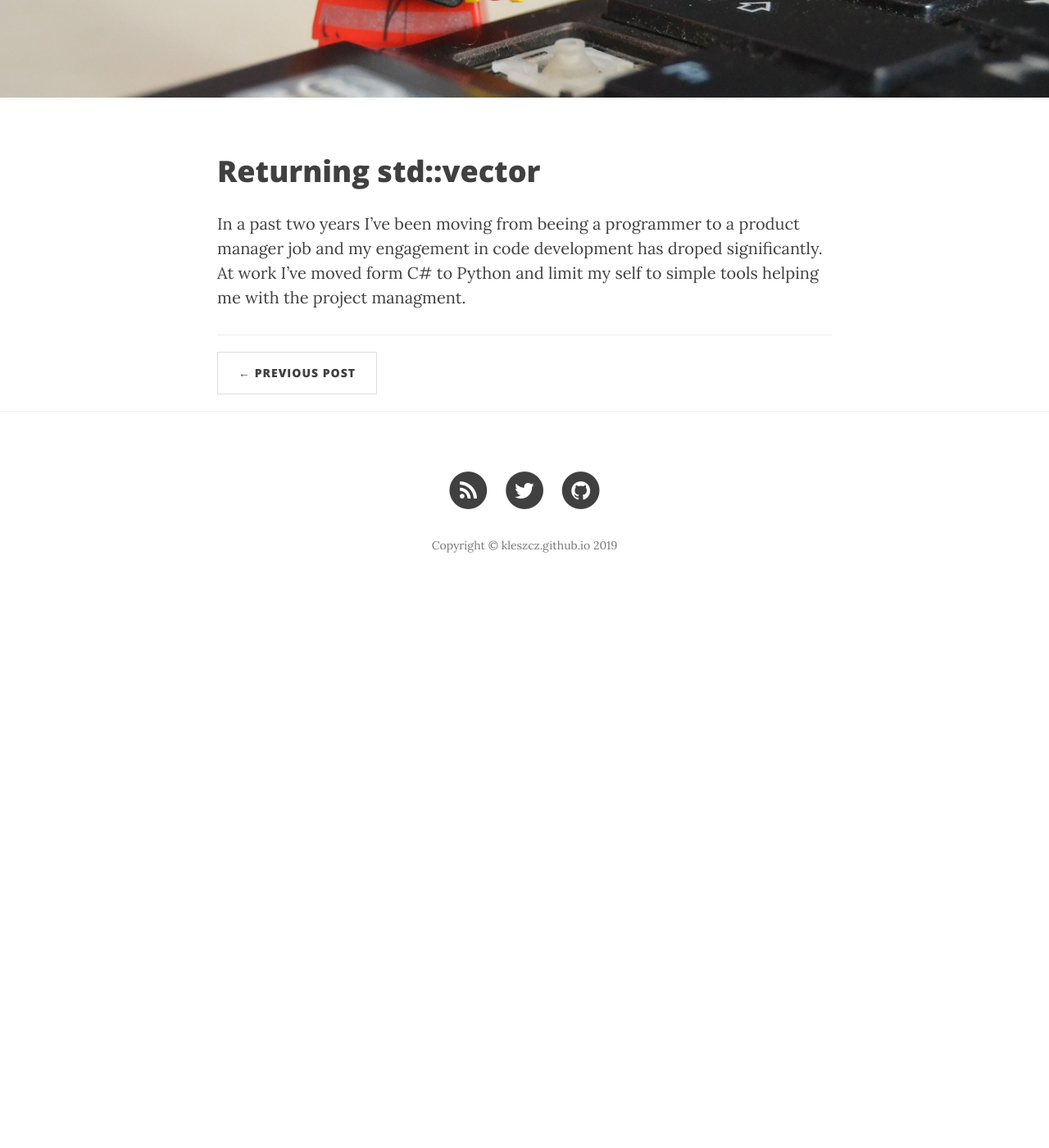
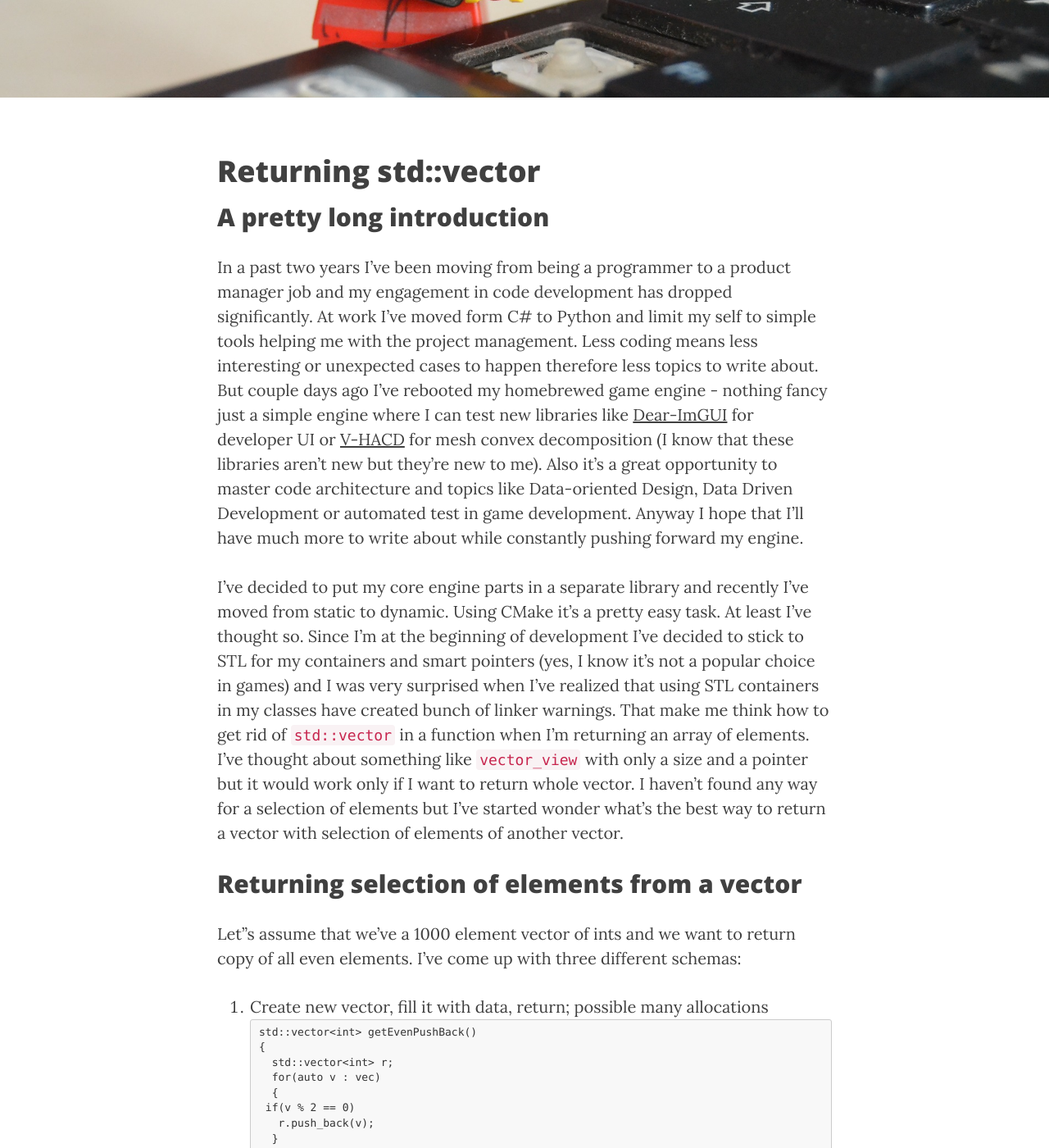
Before and after one commit to kleszcz/blog, a Jekyll site: the page built from _posts/2019-02-18-returning-vector.md, in a window 1280 px wide and 1400 px high, scrolled down 294 px. Shown: the whole window at 82% size. Built offline with Jekyll 4.4.1, drawn with Linux system fonts in a browser that asks for light colours; nearby versions of some CDN libraries; our own code applies the rules of GitHub Pages for plain Markdown files; before the commit the page ends 1035 px from its top, so only the background shows below that; some of the changed text lies outside the part shown.

Commit message:
2019-02-18-post

````diff
--- a/_posts/2019-02-18-returning-vector.md
+++ b/_posts/2019-02-18-returning-vector.md
@@ -1,5 +1,65 @@
 # Returning std::vector
 
-In a past two years I've been moving from beeing a programmer to a product manager job
-and my engagement in code development has droped significantly.
-At work I've moved form C# to Python and limit my self to simple tools helping me with the project managment.
+## A pretty long introduction
+
+In a past two years I've been moving from being a programmer to a product manager job
+and my engagement in code development has dropped significantly.
+At work I've moved form C# to Python and limit my self to simple tools helping me with the project management.
+Less coding means less interesting or unexpected cases to happen therefore less topics to write about. But couple days ago I've rebooted my homebrewed game engine - nothing fancy just a simple engine where I can test new libraries like [Dear-ImGUI](https://github.com/ocornut/imgui) for developer UI or [V-HACD](https://github.com/kmammou/v-hacd) for mesh convex decomposition (I know that these libraries aren't new but they're new to me). Also it's a great opportunity to master code architecture and topics like Data-oriented Design, Data Driven Development or automated test in game development. Anyway I hope that I'll have much more to write about while constantly pushing forward my engine.
+
+I've decided to put my core engine parts in a separate library and recently I've moved from static to dynamic. Using CMake it's a pretty easy task. At least I've thought so. Since I'm at the beginning of development I've decided to stick to STL for my containers and smart pointers (yes, I know it's not a popular choice in games) and I was very surprised when I've realized that using STL containers in my classes have created bunch of linker warnings. That make me think how to get rid of ```std::vector``` in a function when I'm returning an array of elements. I've thought about something like ```vector_view``` with only a size and a pointer but it would work only if I want to return whole vector. I haven't found any way for a selection of elements but I've started wonder what's the best way to return a vector with selection of elements of another vector.
+
+## Returning selection of elements from a vector
+Let''s assume that we've a 1000 element vector of ints and we want to return copy of all even elements. I've come up with three different schemas:
+
+1. Create new vector, fill it with data, return; possible many allocations
+``` C++
+std::vector<int> getEvenPushBack()
+{
+  std::vector<int> r;
+  for(auto v : vec)
+  {
+    if(v % 2 == 0)
+      r.push_back(v);
+  }
+  return r;
+}
+```
+2. Preallocate new vector for size of the given one, fill with data, resize to fit, return; one big allocation and one deallocation
+``` C++
+std::vector<int> getEvenReserveResize()
+{
+  std::vector<int> r(vec.size());
+  std::size_t i = 0;
+  for(auto v : vec)
+  {
+    if(v % 2 == 0)
+       r[i++] = v;
+  }
+  r.resize(i);
+  return r;
+}
+```
+3. Count how many elements will qualify, preallocate for that exact number, fill with data, return; one allocation only but two loops
+``` C++
+std::vector<int> getEvenCountReserve()
+{
+  std::size_t s = 0;
+  for(auto v : vec)
+  {
+    if(v % 2 == 0)
+      s++;
+  }
+  std::vector<int> r(s);
+  std::size_t i = 0;
+  for(auto v : vec)
+  {
+    if(v % 2 == 0)
+      r[i++] = v;
+  }
+  return r;
+}
+```
+I was sure that the 3rd option will be the fastest. But after I've run a [benchmark](http://quick-bench.com/xzXteH9AqvAKL9DaskM19gDMSGA) it comes out that having loop twice over the same continuous memory is worse than a allocation/deallocation pair. Of course trivial push back method was the worst.
+
+<img src="img/2019-02-18-benchmark.png" alt="Benchmark chart. PushBack is the slowest, ContReserve is faster but ReserveResize is the fastes." class="inline"/>
````
Also changed, not shown: img/2019-02-18-benchmark.png (added).
